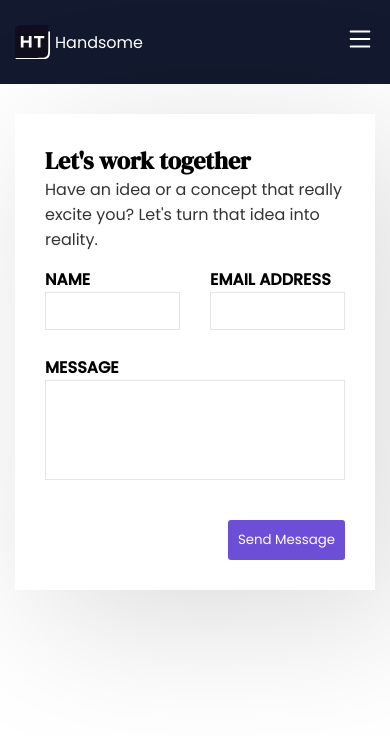
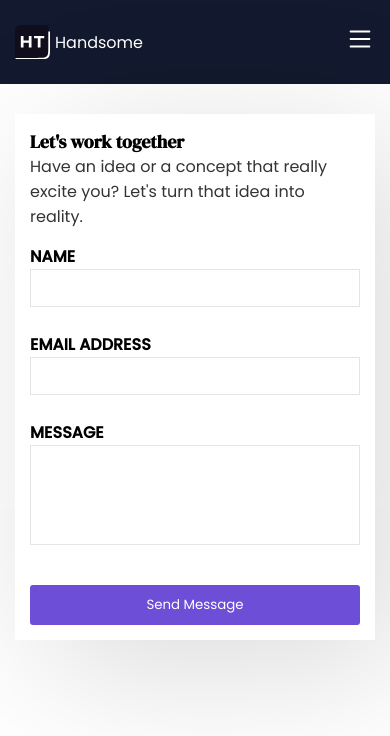
Before and after one commit to huzitaiwo/handsome, a React (Create React App) app: page /contact in a window 390 px wide. Shown: the top 736 px of the page. Built offline with nearby package versions, Linux system fonts and the light colour scheme.

Commit message:
reponsive contact page

```diff
--- a/src/pages/contact/Contact.css
+++ b/src/pages/contact/Contact.css
@@ -52,3 +52,50 @@ form button {
     padding: 30px;
   }
 }
+
+/* mobile landscape - 678px */
+@media (max-width: 678px) {
+  .heading {
+    font-size: 24px;
+    padding-bottom: 30px;
+  }
+
+  section,
+  footer {
+    padding: 30px 0;
+  }
+
+  .secondary-heading {
+    font-size: 18px;
+  }
+
+  .details {
+    min-height: 350px;
+    padding: 15px;
+  }
+
+  .project-name {
+    font-size: 18px;
+  }
+
+  .project-info {
+    font-size: 14px;
+  }
+}
+
+/* mobile portrait - 480px */
+
+@media (max-width: 512px) {
+  .container {
+    padding: 0 15px;
+  }
+  .field-grid {
+    grid-template-columns: 1fr;
+  }
+  form {
+    padding: 15px;
+  }
+  form button {
+    margin-left: 0;
+  }
+}
```
